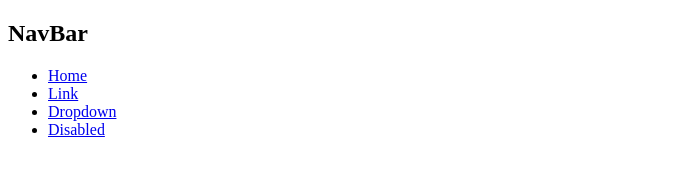
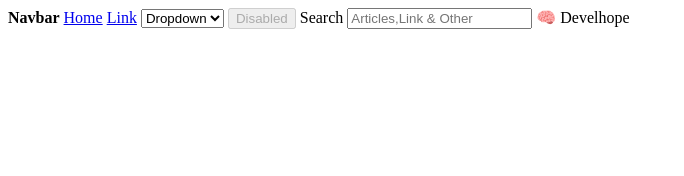
Before and after one commit to iTzRusso10/Modulo-HTML, a plain HTML site: page index.html in a window 1280 px wide. Shown: the whole page, without its empty margins (0-684 px from the left). Drawn offline with Linux system fonts and the light colour scheme.

Commit message:
Navbar (Esercizio 7)

```diff
--- a/index.html
+++ b/index.html
@@ -1,20 +1,33 @@
 <!DOCTYPE html>
 <html lang="en">
-<head>
-    <meta charset="UTF-8">
-    <meta http-equiv="X-UA-Compatible" content="IE=edge">
-    <meta name="viewport" content="width=device-width, initial-scale=1.0">
+  <head>
+    <meta charset="UTF-8" />
+    <meta http-equiv="X-UA-Compatible" content="IE=edge" />
+    <meta name="viewport" content="width=device-width, initial-scale=1.0" />
     <title>NavBar (Exercise 7)</title>
-</head>
-<body>
+  </head>
+  <body>
     <nav>
-        <h2>NavBar</h2>
-        <ul>
-            <li><a href="/categoria/multimedia">Home</a></li>
-            <li><a href="/categoria/text">Link</a></li>
-            <li><a href="/categoria/form">Dropdown</a></li>
-            <li><a href= "/categoria/disabled">Disabled</li>
-        </ul>
+      <strong>Navbar</strong>
+      <a href="/html/">Home</a>
+      <a href="/css/">Link</a>
+      <select>
+        <option value="default">Dropdown</option>
+        <option value="articles">Articles</option>
+        <option value="articles">Blog</option>
+        <option value="articles">Contacts</option>
+      </select>
+      <button disabled>Disabled</button>
+      <label for name="search">Search</label>
+      <input
+        type="search"
+        name="search"
+        required
+        placeholder="Articles,Link & Other"
+        maxlength="50"
+        minlength="2"
+      />
+      <span>&#129504; Develhope</span>
     </nav>
-</body>
+  </body>
 </html>
```
